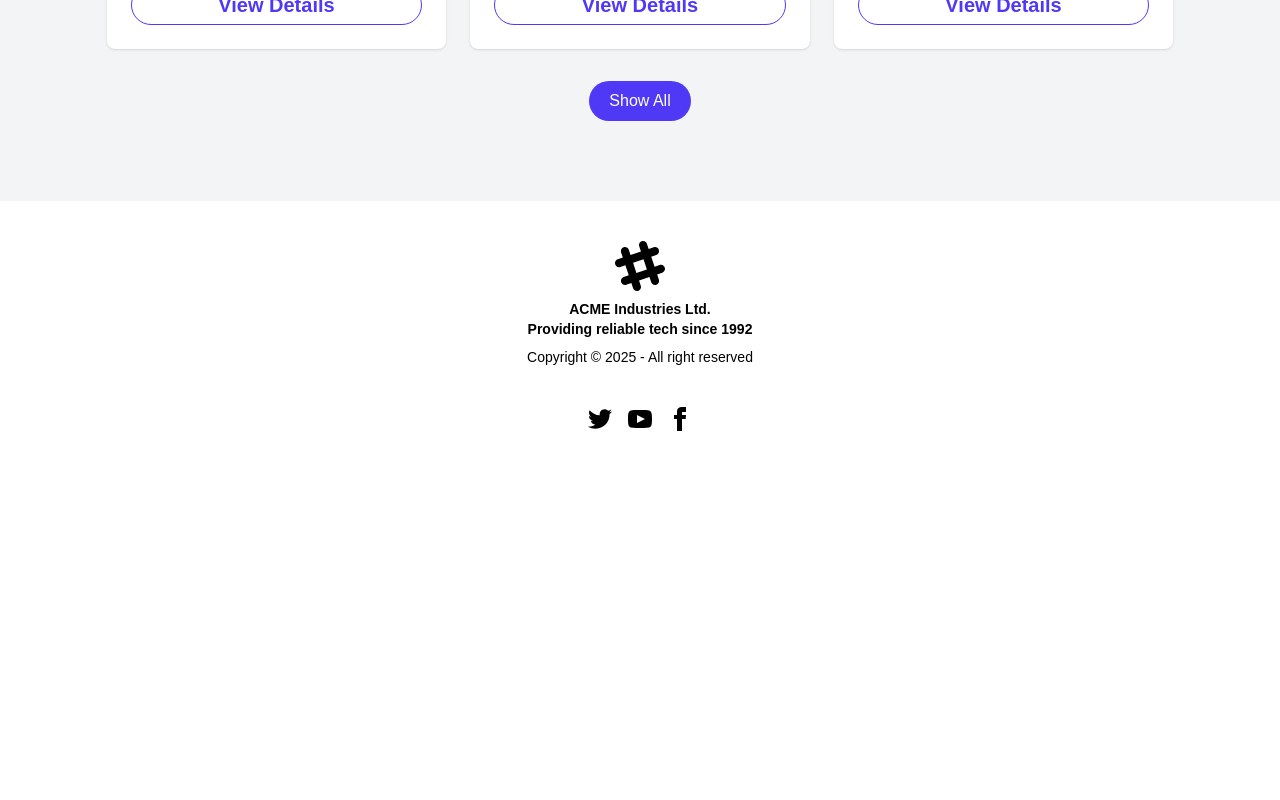
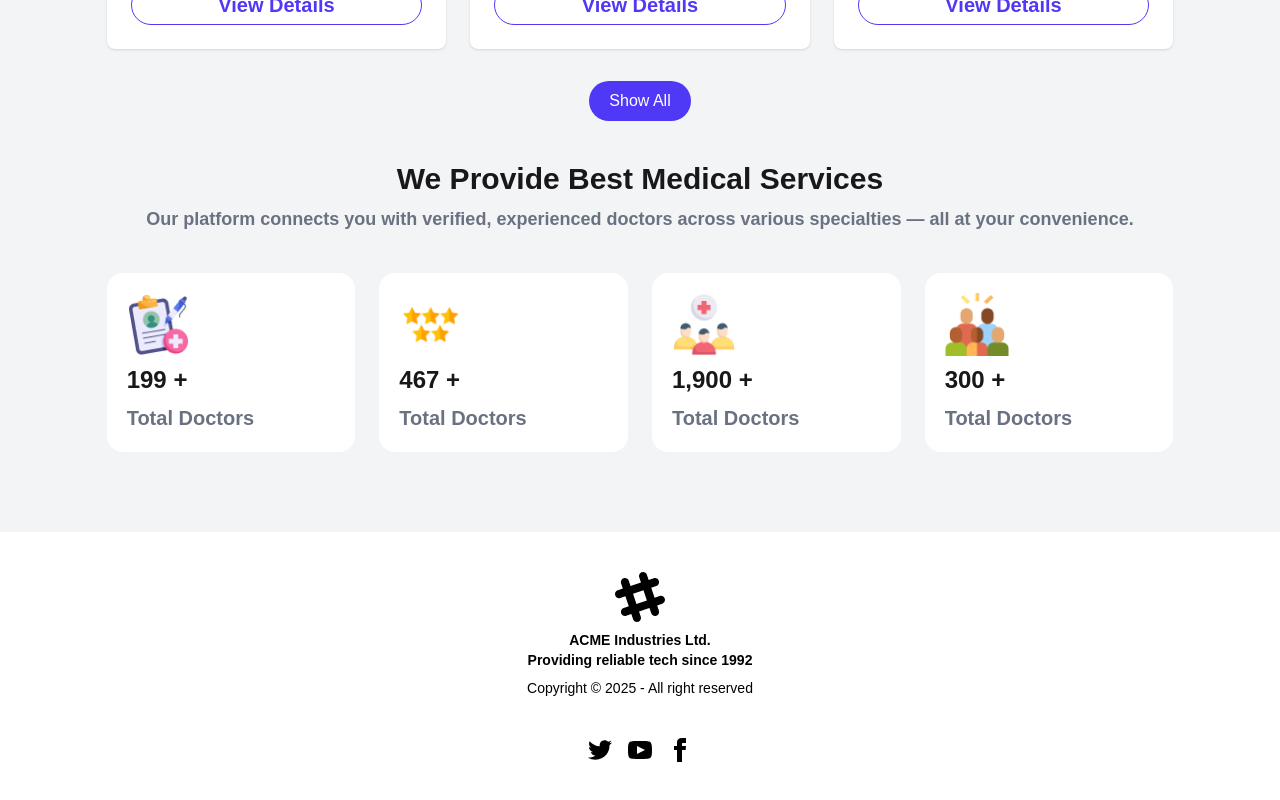
Before and after one commit to mdtanvirislamrakib/PHUDU-Medical, a React (Vite) app: page / in a window 1280 px wide. Shown: the part 1947-2747 px from the top of the page. Before the commit the page ends 2418 px from the top, so only its background shows below. Built offline with nearby package versions, Linux system fonts and the light colour scheme.

Commit message:
count down added

```diff
--- a/src/component/DoctorsContainer/DoctorsContainer.jsx
+++ b/src/component/DoctorsContainer/DoctorsContainer.jsx
@@ -1,5 +1,10 @@
 import React, { useEffect, useState } from 'react';
 import DoctorCard from '../DoctorCard/DoctorCard';
+import CountUp from 'react-countup';
+import totalDoctors from '../../assets/success-doctor.png'
+import totalReviews from '../../assets/success-review.png'
+import totalPatinents from '../../assets/success-patients.png'
+import totalStuffs from '../../assets/success-staffs.png'
 
 const DoctorsContainer = ({ doctors }) => {
     const [displayDoctors, setDisplayDoctors] = useState([]);
@@ -33,6 +38,51 @@ const DoctorsContainer = ({ doctors }) => {
 
             </div>
 
+            <div className='w-full lg:w-10/12 mx-auto mt-5 lg:mt-10 space-y-5 lg:space-y-10'>
+                <div className='space-y-2'>
+                    <h1 className='text-xl lg:text-3xl font-bold text-center'>We Provide Best Medical Services</h1>
+                    <p className='text-center text-sm lg:text-lg font-semibold text-gray-500'>Our platform connects you with verified, experienced doctors across various specialties — all at your convenience. </p>
+                </div>
+
+                <div className='grid grid-cols-2 lg:grid-cols-4 gap-3 lg:gap-6'>
+                    <div className='bg-white rounded-2xl p-5 space-y-2'>
+                        <img src={totalDoctors} alt="" className='max-w-16' />
+                        <p className='text-lg lg:text-2xl font-bold'>
+                            <CountUp end={199} duration={2.75} /> +
+                        </p>
+
+                        <h2 className='text-gray-500 font-bold text-lg lg:text-xl'>Total Doctors</h2>
+                    </div>
+
+                    <div className='bg-white rounded-2xl p-5 space-y-2'>
+                        <img src={totalReviews} alt="" className='max-w-16' />
+                        <p className='text-lg lg:text-2xl font-bold'>
+                            <CountUp end={467} duration={3.75} /> +
+                        </p>
+
+                        <h2 className='text-gray-500 font-bold text-lg lg:text-xl'>Total Doctors</h2>
+                    </div>
+
+                    <div className='bg-white rounded-2xl p-5 space-y-2'>
+                        <img src={totalPatinents} alt="" className='max-w-16' />
+                        <p className='text-lg lg:text-2xl font-bold'>
+                            <CountUp end={1900} duration={4.75} /> +
+                        </p>
+
+                        <h2 className='text-gray-500 font-bold text-lg lg:text-xl'>Total Doctors</h2>
+                    </div>
+
+                    <div className='bg-white rounded-2xl p-5 space-y-2'>
+                        <img src={totalStuffs} alt="" className='max-w-16' />
+                        <p className='text-lg lg:text-2xl font-bold'>
+                            <CountUp end={300} duration={3.75} /> +
+                        </p>
+
+                        <h2 className='text-gray-500 font-bold text-lg lg:text-xl'>Total Doctors</h2>
+                    </div>
+                </div>
+            </div>
+
         </div>
     );
 };
```
